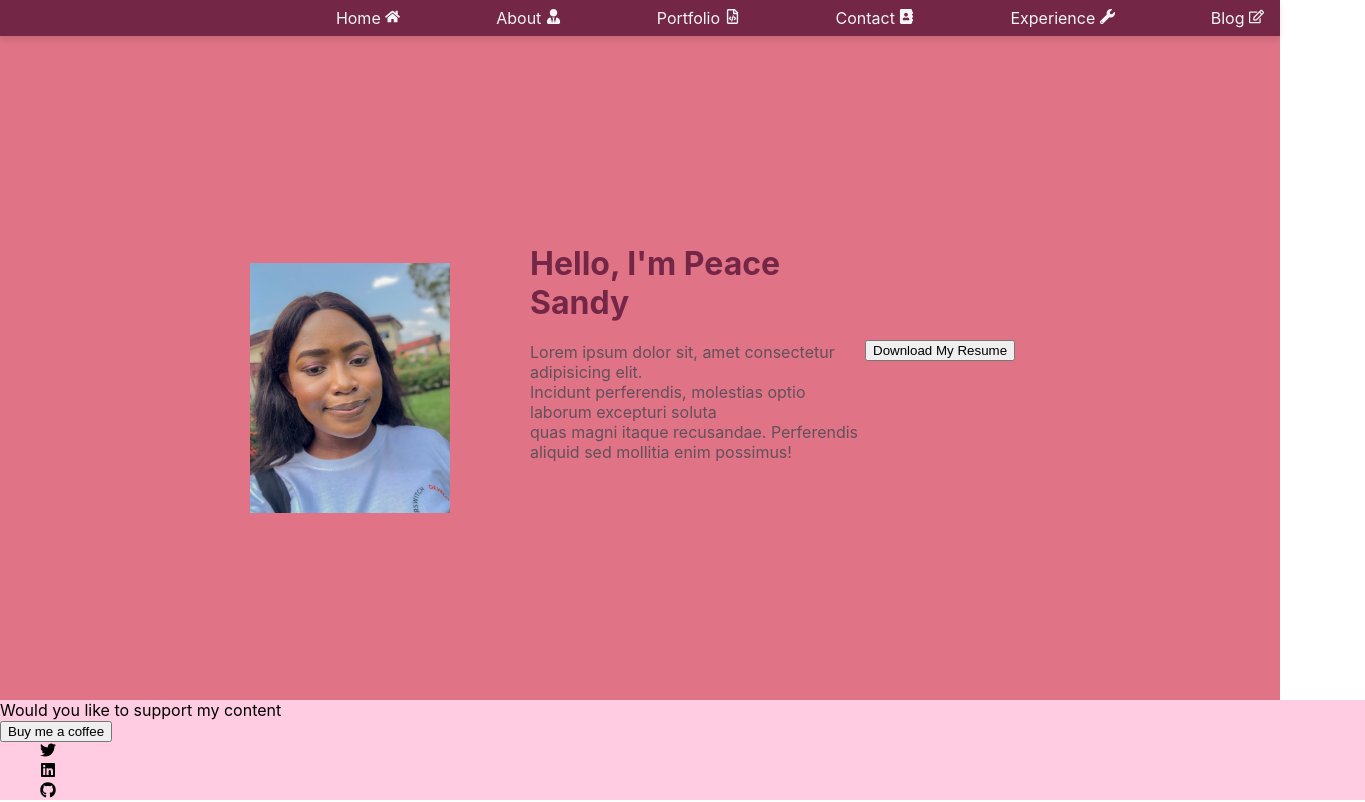
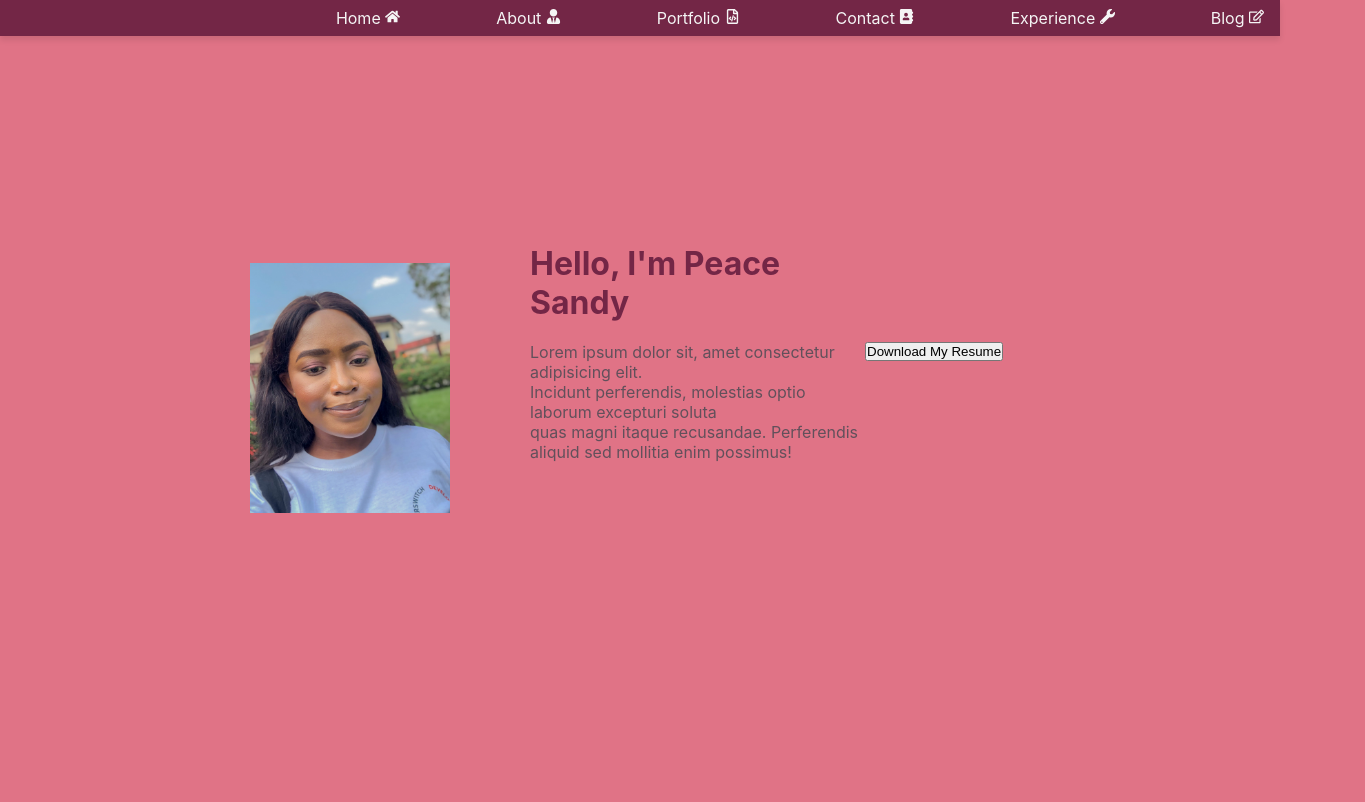
Before and after one commit to Peacesandy/peace-sandy, a React (Create React App) app: page / in a window 1280 px wide. Shown: the whole page, 1365 px wide, since content can reach past the window. Built offline with nearby package versions, Linux system fonts and the light colour scheme.

Commit message:
imported react scroll

```diff
--- a/package.json
+++ b/package.json
@@ -12,6 +12,7 @@
     "react-icons": "^4.8.0",
     "react-router-dom": "^6.11.0",
     "react-scripts": "5.0.1",
+    "react-scroll": "^1.8.9",
     "react-spring": "^9.7.1",
     "web-vitals": "^2.1.4"
   },
--- a/src/App.js
+++ b/src/App.js
@@ -9,7 +9,7 @@ import Portfolio from "./Components/Portfolio";
 import Navbar from "./Components/Navbar";
 import Experience from "./Components/Experience";
 import Blog from "./Components/Blog";
-import Footer from "./Components/Footer"
+
 
 
 function App() {
@@ -24,7 +24,6 @@ function App() {
       <Route  path="/experience" element={<Experience/>} />
       <Route  path="/blog" element={<Blog />} />
     </Routes>
-     <Footer/>
     </BrowserRouter>
   );
 }
--- a/src/Styles/About.css
+++ b/src/Styles/About.css
@@ -1,3 +1,9 @@
+*{
+    margin: 0;
+    padding: 0;
+}
+
+
 .isScrolling{
     margin-top: 150px;
 }
--- a/src/Styles/Home.css
+++ b/src/Styles/Home.css
@@ -1,5 +1,14 @@
 *{
     margin: 0;
+    padding: 0;
+}
+
+body{
+    background-color: rgb(224, 115, 134) ;
+    overflow: hidden;
+    /*CSS Smooth Scroll */
+    overflow-y: scroll;
+    scroll-behavior: smooth;
 }
 
 
```
Also changed, not shown: src/Images/reginaoscakeynote.jpg (deleted), 1 other file (tests, documents, lock files or other folders).
